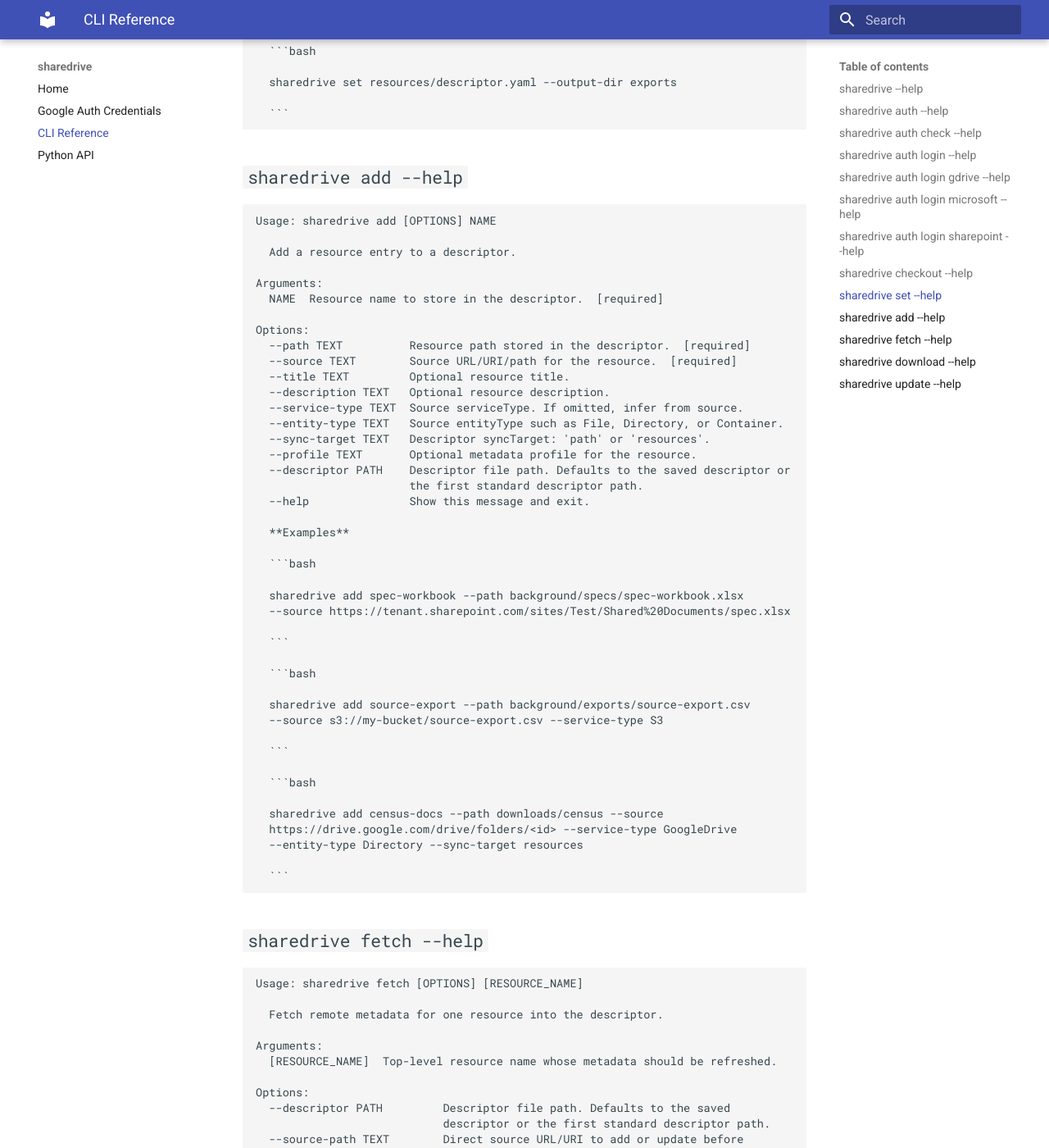
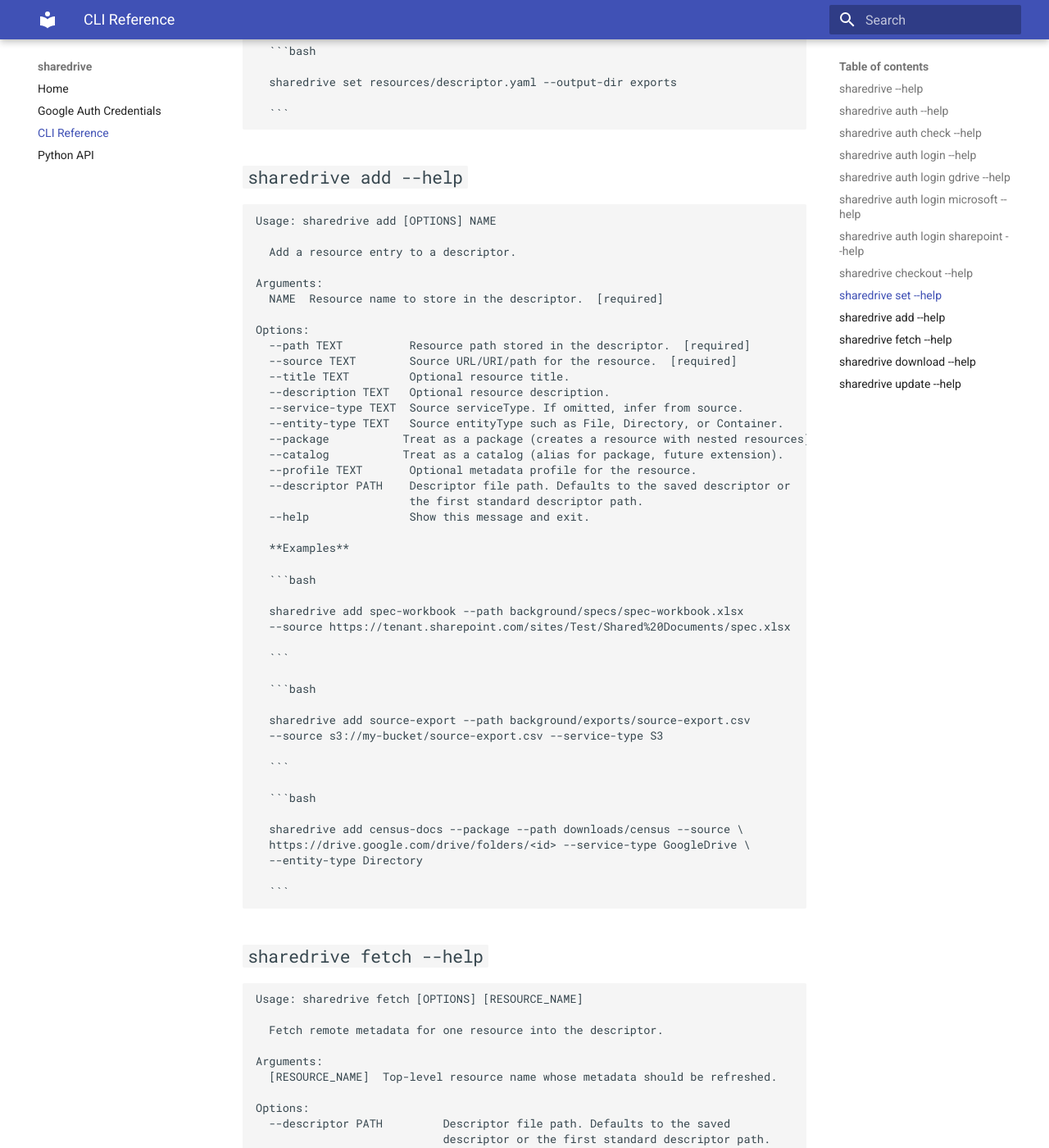
Before and after one commit to mbkranz/sharedrive, an MkDocs documentation site: the page built from docs/cli.md, in a window 1280 px wide and 1400 px high, scrolled down 5375 px. Shown: the whole window at 82% size. Built offline with MkDocs 1.6.1 and Material for MkDocs 9.7.7, drawn with Linux system fonts in a browser that asks for light colours.

````diff
--- a/docs/cli.md
+++ b/docs/cli.md
@@ -291,7 +291,8 @@ Options:
   --description TEXT   Optional resource description.
   --service-type TEXT  Source serviceType. If omitted, infer from source.
   --entity-type TEXT   Source entityType such as File, Directory, or Container.
-  --sync-target TEXT   Descriptor syncTarget: 'path' or 'resources'.
+  --package           Treat as a package (creates a resource with nested resources).
+  --catalog           Treat as a catalog (alias for package, future extension).
   --profile TEXT       Optional metadata profile for the resource.
   --descriptor PATH    Descriptor file path. Defaults to the saved descriptor or
                        the first standard descriptor path.
@@ -315,9 +316,9 @@ Options:
 
   ```bash
 
-  sharedrive add census-docs --path downloads/census --source
-  https://drive.google.com/drive/folders/<id> --service-type GoogleDrive
-  --entity-type Directory --sync-target resources
+  sharedrive add census-docs --package --path downloads/census --source \
+  https://drive.google.com/drive/folders/<id> --service-type GoogleDrive \
+  --entity-type Directory
 
   ```
 ```
````
Also changed, not shown: AGENTS.md (+4 -67 lines), docs/api.md (+2 -6 lines), pyproject.toml (+1 -8 lines), 1 other file.
